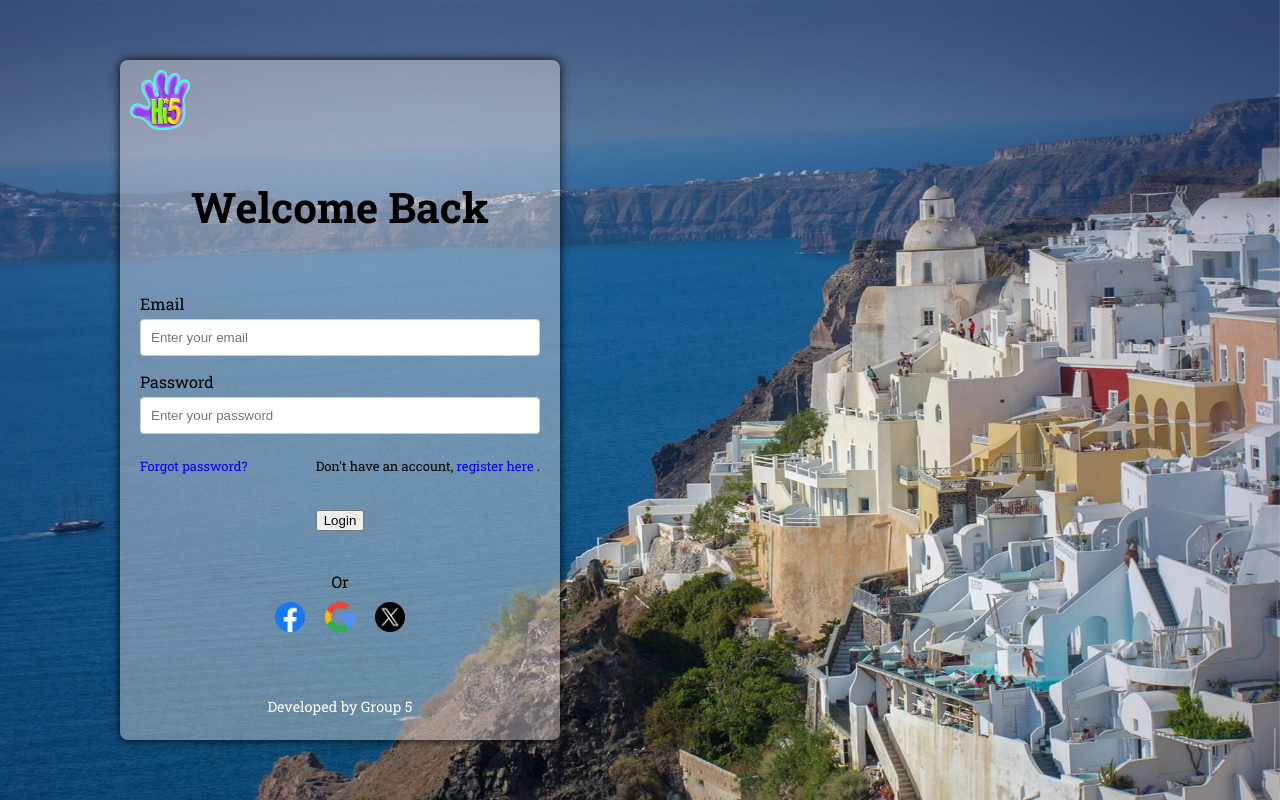
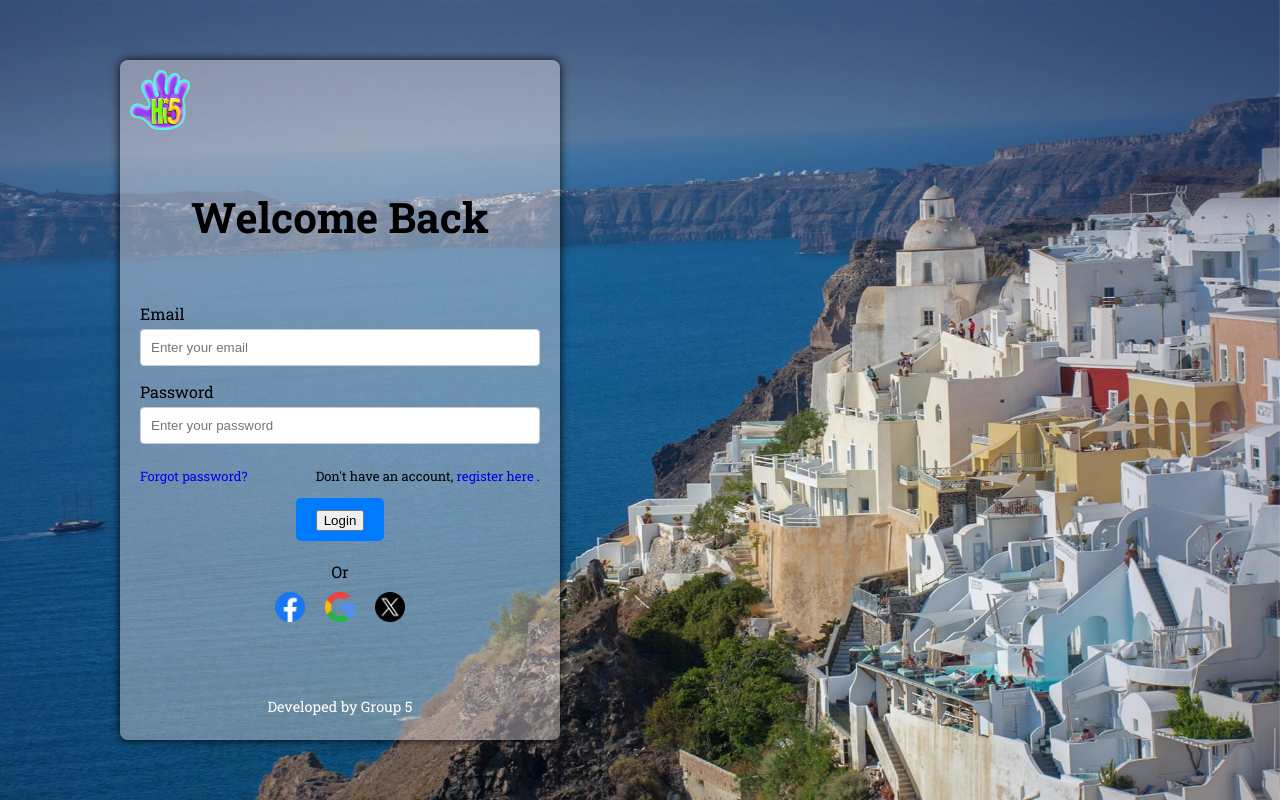
Before and after one commit to LancerLam2k4/AI-Powered-Hotel-Booking-App, a React (Create React App) app in the folder frontend/: page / in a window 1280 px wide. Built offline with nearby package versions, Linux system fonts and the light colour scheme.

Commit message:
Update Login.css

```diff
--- a/frontend/src/components/Authentication/Login.css
+++ b/frontend/src/components/Authentication/Login.css
@@ -75,17 +75,15 @@ body {
 }
 
 .login-button {
-    text-align: center; /* Đặt button ở giữa */
-    margin: 20px 0;
+    padding: 10px 20px; /* Khoảng cách trong của nút */
+    font-size: 16px;
+    cursor: pointer;
+    border-radius: 5px;
+    border: none;
+    background-color: #007BFF;
+    color: white;
+    transition: background-color 0.3s;
 }
-
-
-
-
-
-
-
-
 
 
 
```
